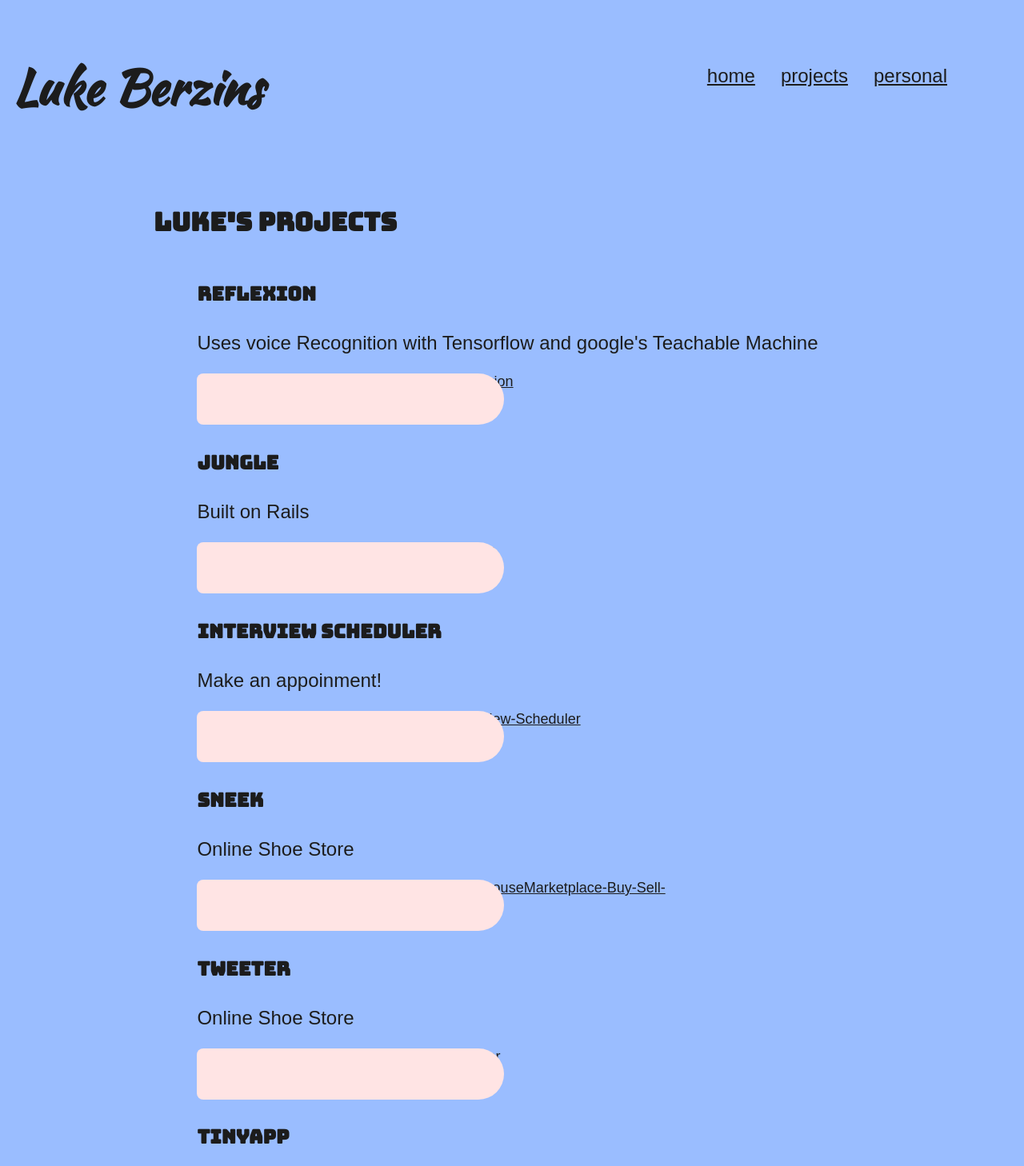
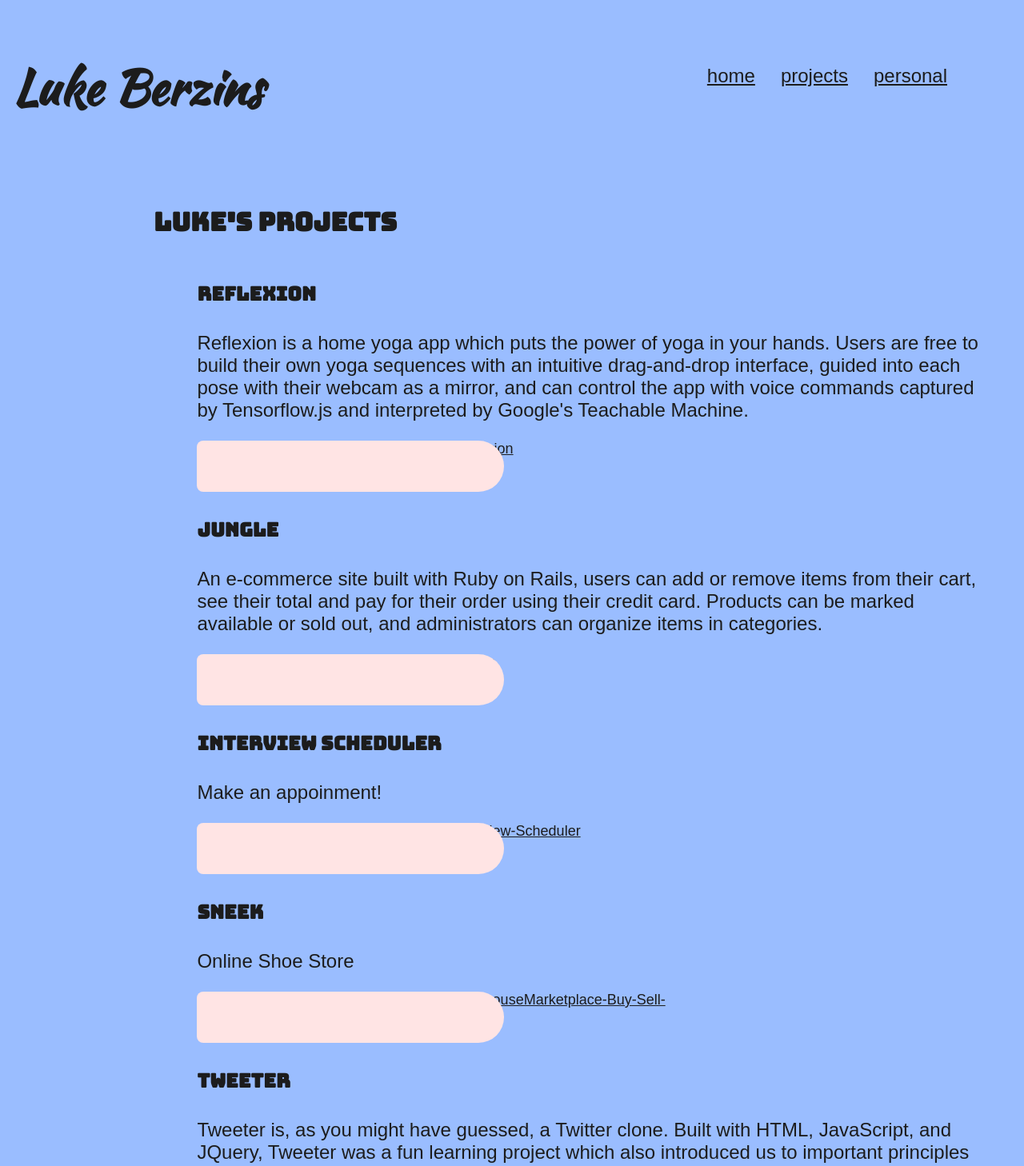
Before and after one commit to Luke-Berzins/lukeberzins, a React (Create React App) app: page /projects in a window 1280 px wide. Shown: the top 1458 px of the page at 80% size. Built offline with nearby package versions, Linux system fonts and the light colour scheme; a web font is replaced by a local one.

Commit message:
initial project descriptions have been put in

```diff
--- a/src/pages/projects/Projects.jsx
+++ b/src/pages/projects/Projects.jsx
@@ -18,7 +18,7 @@ export default function Projects(props) {
           className=""
           name="Reflexion"
           picture=""
-          description="Uses voice Recognition with Tensorflow and google's  Teachable Machine"
+          description="Reflexion is a home yoga app which puts the power of yoga in your hands. Users are free to build their own yoga sequences with an intuitive drag-and-drop interface, guided into each pose with their webcam as a mirror, and can control the app with voice commands captured by Tensorflow.js and interpreted by Google's Teachable Machine."
           git="https://github.com/Luke-Berzins/Reflexion"
           site=""
           display=""
@@ -28,7 +28,7 @@ export default function Projects(props) {
           className=""
           name="Jungle"
           picture=""
-          description="Built on Rails"
+          description="An e-commerce site built with Ruby on Rails, users can add or remove items from their cart, see their total and pay for their order using their credit card. Products can be marked available or sold out, and administrators can organize items in categories."
           git="https://github.com/Luke-Berzins/Jungle"
           site=""
           display=""
@@ -58,7 +58,7 @@ export default function Projects(props) {
           className=""
           name="Tweeter"
           picture=""
-          description="Online Shoe Store"
+          description="Tweeter is, as you might have guessed, a Twitter clone. Built with HTML, JavaScript, and JQuery, Tweeter was a fun learning project which also introduced us to important principles like responsive design."
           git="https://github.com/Luke-Berzins/tweeter"
           site=""
           display=""
```
